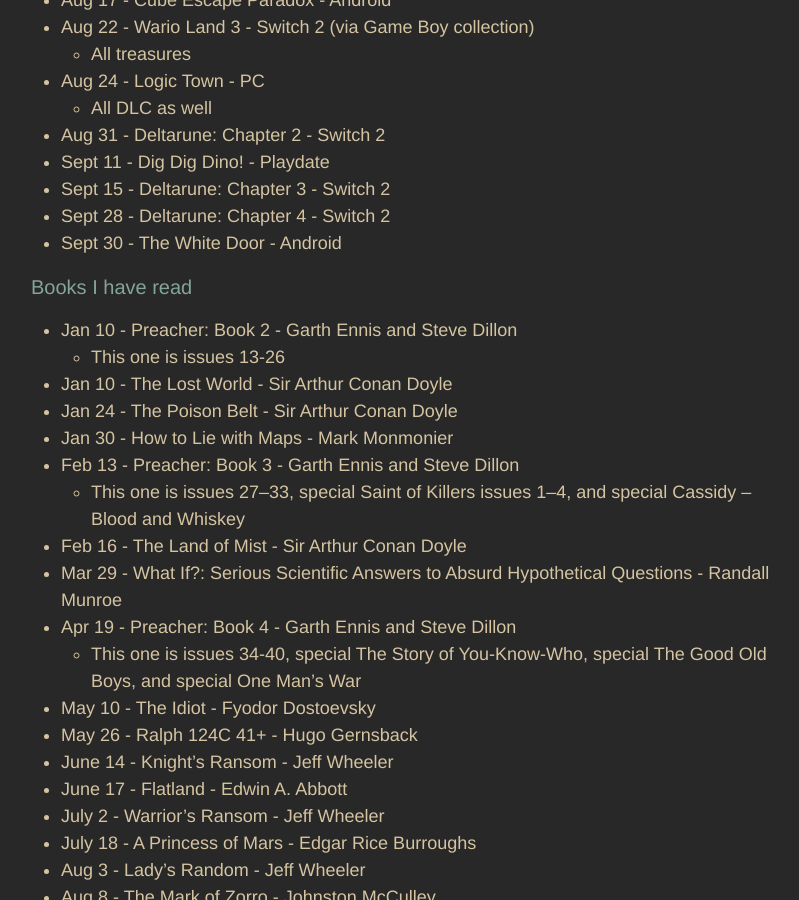
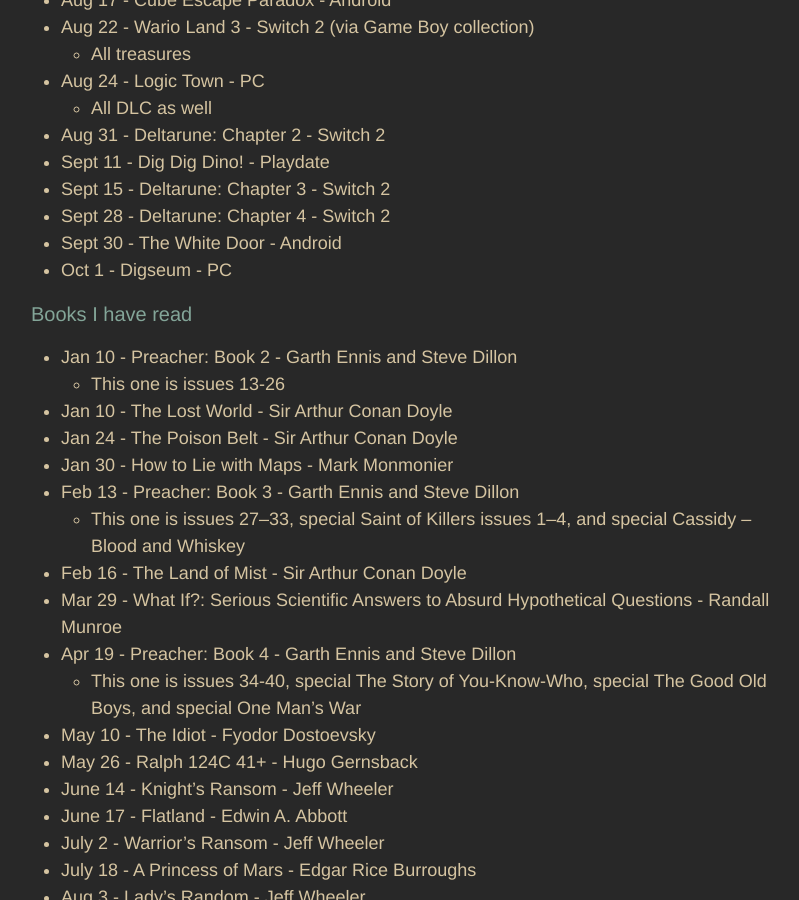
Before and after one commit to adkinsrs/sadkins_site, a Jekyll site: the page built from misc.md, in a window 1280 px wide and 900 px high, scrolled down 1085 px. Shown: the whole window, without its empty margins (239-1038 px from the left). Built offline with Jekyll 4.4.1, drawn with Linux system fonts in a browser that asks for light colours.

Commit message:
beat a game

```diff
--- a/misc.md
+++ b/misc.md
@@ -47,6 +47,7 @@
 * Sept 15 - Deltarune: Chapter 3 - Switch 2
 * Sept 28 - Deltarune: Chapter 4 - Switch 2
 * Sept 30 - The White Door - Android
+* Oct 1 - Digseum - PC
 
 ### Books I have read
 
```
